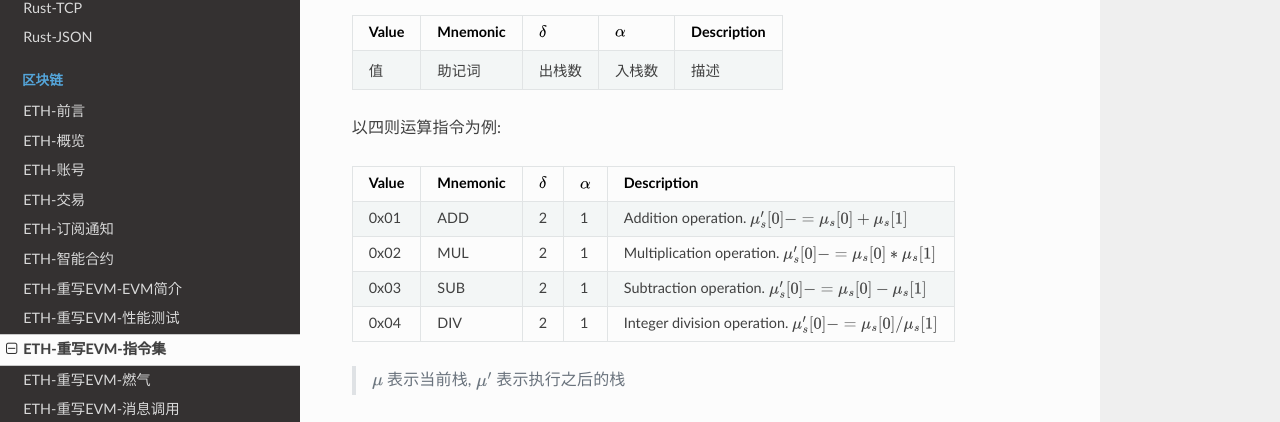
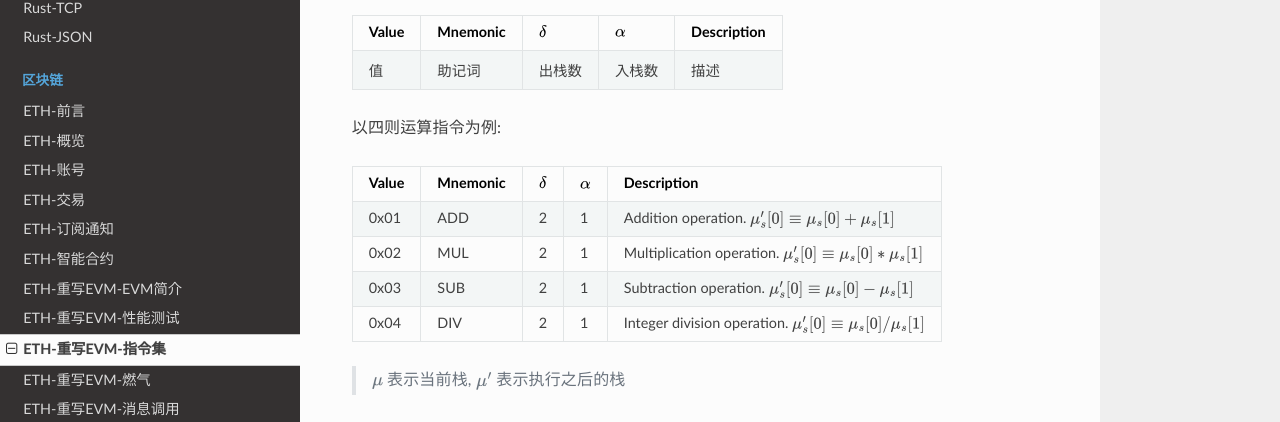
Before and after one commit to mohanson/accu, an MkDocs documentation site: the page built from docs/content/blockchain/eth/evm/instruction.md, in a window 1280 px wide and 1337 px high. Shown: the part 707-1129 px from the top of the window. Built offline with MkDocs 1.6.1, drawn with Linux system fonts in a browser that asks for light colours; nearby versions of some CDN libraries.

Commit message:
Rework on file naming convention

```diff
--- a/docs/content/blockchain/eth/evm/instruction.md
+++ b/docs/content/blockchain/eth/evm/instruction.md
@@ -19,17 +19,17 @@ EVM 指令集按照功能分类, 可分为如下几个部分:
 描述一个指令最少需要以下几个部分:
 
 | Value | Mnemonic | $\delta$ | $\alpha$ | Description |
-|-------|----------|-------------|-------------|-------------|
-| 值     | 助记词      | 出栈数         | 入栈数         | 描述          |
+|-------|----------|----------|----------|-------------|
+| 值 | 助记词 | 出栈数 | 入栈数 | 描述 |
 
 以四则运算指令为例:
 
-| Value | Mnemonic | $\delta$ | $\alpha$ | Description                                                     |
-|-------|----------|-------------|-------------|-----------------------------------------------------------------|
-| 0x01  | ADD      | 2           | 1           | Addition operation. $\mu_s^\prime[0] -= \mu_s[0] + \mu_s[1]$          |
-| 0x02  | MUL      | 2           | 1           | Multiplication operation. $\mu_s^\prime[0] -= \mu_s[0] * \mu_s[1]$    |
-| 0x03  | SUB      | 2           | 1           | Subtraction operation. $\mu_s^\prime[0] -= \mu_s[0] - \mu_s[1]$       |
-| 0x04  | DIV      | 2           | 1           | Integer division operation. $\mu_s^\prime[0] -= \mu_s[0] / \mu_s[1]$ |
+| Value | Mnemonic | $\delta$ | $\alpha$ | Description |
+|-------|----------|----------|----------|-------------|
+| 0x01  | ADD | 2 | 1 | Addition operation. $\mu_s^\prime[0] \equiv \mu_s[0] + \mu_s[1]$ |
+| 0x02  | MUL | 2 | 1 | Multiplication operation. $\mu_s^\prime[0] \equiv \mu_s[0] * \mu_s[1]$ |
+| 0x03  | SUB | 2 | 1 | Subtraction operation. $\mu_s^\prime[0] \equiv \mu_s[0] - \mu_s[1]$ |
+| 0x04  | DIV | 2 | 1 | Integer division operation. $\mu_s^\prime[0] \equiv \mu_s[0] / \mu_s[1]$ |
 
 
 > $\mu$ 表示当前栈, $\mu^\prime$ 表示执行之后的栈
```
Also changed, not shown: docs/content/daze/sklearn/knn.md (+1 -1 lines), docs/content/daze/sklearn/manifold.md (+13 -13 lines), docs/content/diary/2019.md (+14 -2 lines), docs/img/daze/sklearn/knn/knn_classification.svg (renamed from docs/img/daze/sklearn/knn/KnnClassification.svg), docs/img/daze/sklearn/manifold/hessian_locally_linear_embedding.png (renamed from docs/img/daze/sklearn/manifold/Hessian_Locally_Linear_Embedding.png), docs/img/daze/sklearn/manifold/isomap_projection.png (renamed from docs/img/daze/sklearn/manifold/Isomap_projection.png), docs/img/daze/sklearn/manifold/linear_discriminant_projection.png (renamed from docs/img/daze/sklearn/manifold/Linear_Discriminant_projection.png), docs/img/daze/sklearn/manifold/local_tangent_space_alignment.png (renamed from docs/img/daze/sklearn/manifold/Local_Tangent_Space_Alignment.png), docs/img/daze/sklearn/manifold/locally_linear_embedding.png (renamed from docs/img/daze/sklearn/manifold/Locally_Linear_Embedding.png), docs/img/daze/sklearn/manifold/mds_embedding.png (renamed from docs/img/daze/sklearn/manifold/MDS_embedding.png), docs/img/daze/sklearn/manifold/modified_locally_linear_embedding.png (renamed from docs/img/daze/sklearn/manifold/Modified_Locally_Linear_Embedding.png), docs/img/daze/sklearn/manifold/principal_components_projection.png (renamed from docs/img/daze/sklearn/manifold/Principal_Components_projection.png), docs/img/daze/sklearn/manifold/random_forest_embedding.png (renamed from docs/img/daze/sklearn/manifold/Random_forest_embedding.png), docs/img/daze/sklearn/manifold/random_projection.png (renamed from docs/img/daze/sklearn/manifold/Random_Projection.png), 3 more files.
